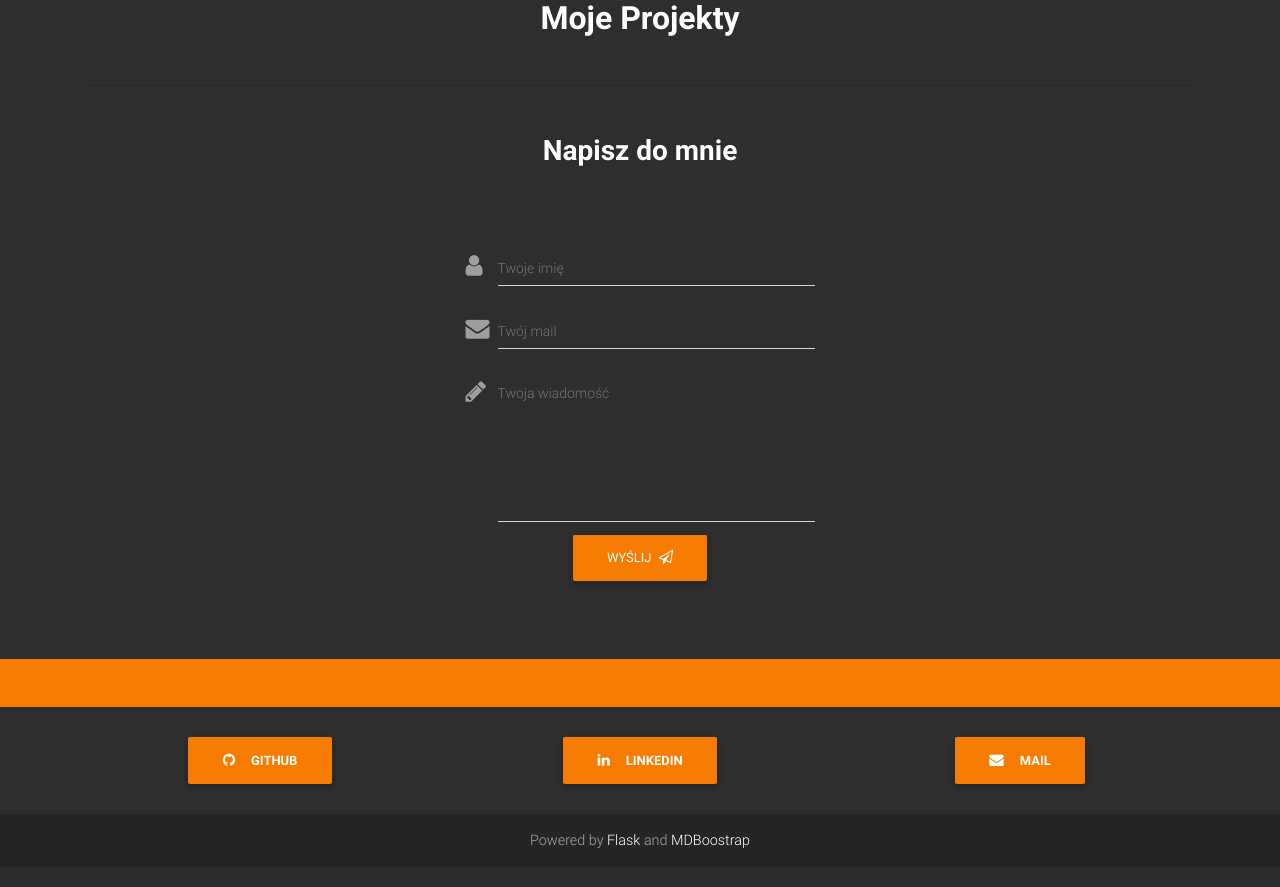
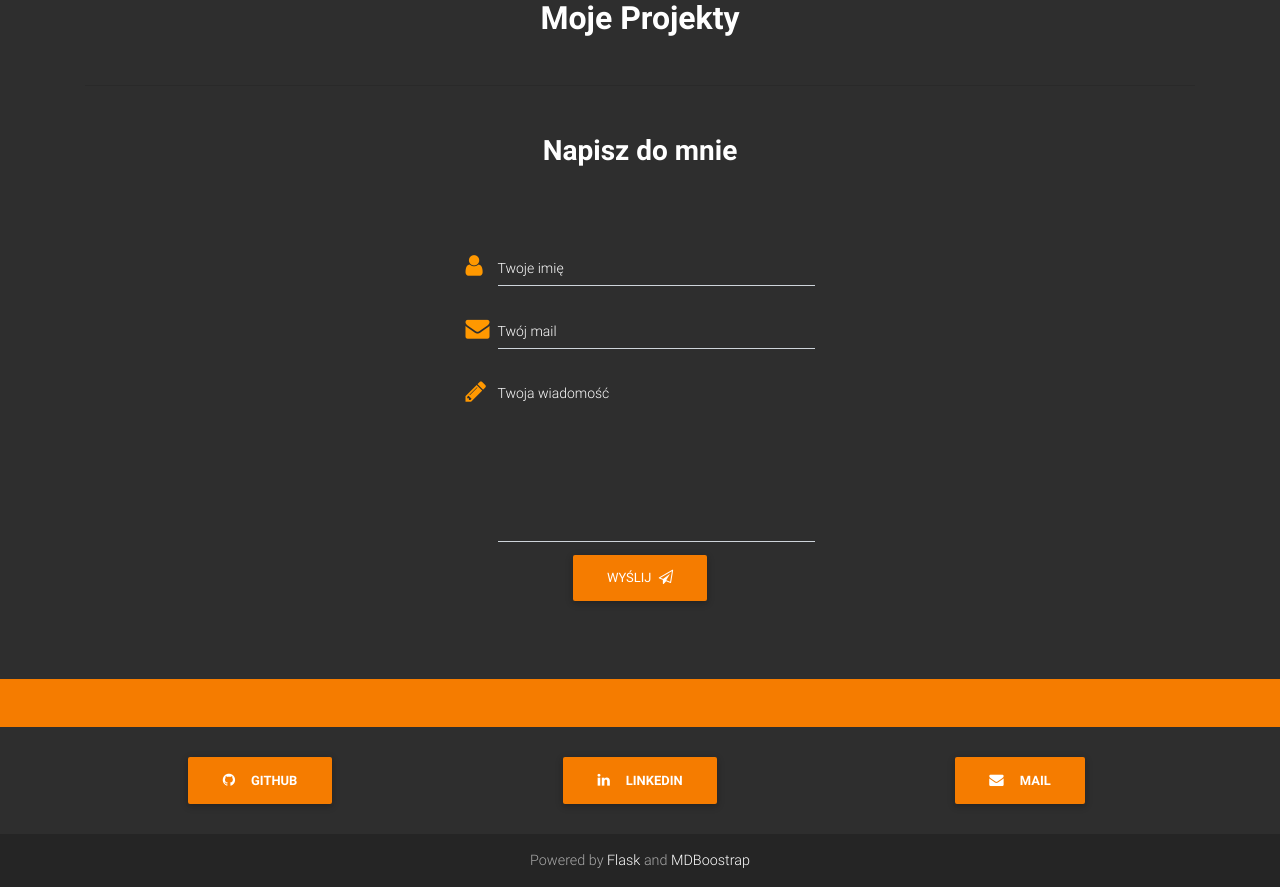
Before and after one commit to Kehashi91/Orange_rabbit, a Flask app: page / in a window 1280 px wide. Shown: the part 1312-2199 px from the top of the page. Before the commit the page ends 2160 px from the top, so only its background shows below. Run offline with Flask 2, Linux system fonts and the light colour scheme; data that the repository does not hold is empty; some libraries are stand-ins or nearby versions.

Commit message:
Forms, mail, and csv data inserts added

```diff
--- a/app/__init__.py
+++ b/app/__init__.py
@@ -2,9 +2,11 @@
 
 from flask import Flask
 from flask_sqlalchemy import SQLAlchemy
+from flask_mail import Mail
 from config import config
 
 db = SQLAlchemy()
+mail = Mail()
 
 def instantiate_app(config_name):
     app = Flask(__name__)
@@ -12,6 +14,7 @@ def instantiate_app(config_name):
 
     config[config_name].init_app(app)
     db.init_app(app)
+    mail.init_app(app)
 
 
     from .blogfolio import blogfolio as blogfolio_blueprint
--- /dev/null
+++ b/app/blogfolio/forms.py
@@ -0,0 +1,11 @@
+"""
+Contains all forms for blogfolio
+"""
+from flask_wtf import Form
+from wtforms import StringField, TextAreaField
+from wtforms.validators import DataRequired
+
+class ContactForm(Form):
+    name = StringField('name', validators=[DataRequired()])
+    mail = StringField('mail', validators=[DataRequired()])
+    msg = TextAreaField('msg', validators=[DataRequired()])
--- a/app/blogfolio/views.py
+++ b/app/blogfolio/views.py
@@ -2,17 +2,33 @@
 
 TODO: Once I have 5+ projects, add pagination to index."""
 
-from flask import render_template, request, abort
+from flask import render_template, request, abort, redirect, flash
 from flask_sqlalchemy import Pagination
 from sqlalchemy import or_, func
 from . import blogfolio
 from ..models import Post, Tags
+from .forms import ContactForm
+from .mail import send_email
 
-@blogfolio.route('/')
+@blogfolio.route('/', methods=["GET", "POST"])
 def index():
     """Home page, lists all projects"""
+
+    form = ContactForm()
     projects = Post.query.filter_by(post_type="project").all()
-    return render_template("index.html", projects=projects)
+
+    if form.validate_on_submit():
+        flash("Dzieki za wiadomość, {}!".format(form.name.data))
+        subject = "Wiadaomość od {} - mail {}".format(form.name.data, form.mail.data)
+        send_email(subject, form.msg.data)
+        # write message to backup file in case mail won't work
+        with open("messages.txt", "a") as file:
+            file.write("\n".join([subject, form.msg.data]))
+
+        return redirect("/")
+
+
+    return render_template("index.html", projects=projects, form=form)
 
 @blogfolio.route('/<project>')
 def show_project(project):
--- a/app/templates/index.html
+++ b/app/templates/index.html
@@ -2,7 +2,7 @@
 {% from "macros.html" import portfoliopost %}
 {% block main %}
 
-      <main class="text-white mt-4 pt-3">
+<main class="text-white mt-4 pt-3" xmlns="http://www.w3.org/1999/html">
          <div id="intro" class="view mb-5">
             <div class="full-bg-img d-flex align-items-center justify-content-center">
 
@@ -17,6 +17,23 @@
             </div>
          </div>
          <div class="container">
+
+                {% with messages = get_flashed_messages() %}
+
+      {% if messages %}
+
+        <ul>
+        {% for message in messages %}
+               <div class="alert alert-success text-center alert-dismissible fade show">{{ message }}
+             <button type="button" class="close" data-dismiss="alert" aria-label="Zamknij">
+    <span aria-hidden="true">&times;</span>
+                </div>
+  </button>
+        {% endfor %}
+        </ul>
+
+      {% endif %}
+    {% endwith %}
             <section id="strongpoints" class="text-center">
                <hr class="my-5">
                <div class="row">
@@ -49,22 +66,23 @@
             <section id="contact">
                <h3 class=" font-weight-bold text-center">Napisz do mnie</h3>
                <div class="row justify-content-center">
-                  <div class="col-lg-5 col-md-12">
-                     <form class="p-5">
+                  <div class="col-lg-5 col-md-12 white-text">
+                     <form action="" method="post" name="contact" class="p-5">
+                        {{ form.hidden_tag() }}
                         <div class="md-form form-sm">
-                           <i class="fa fa-user prefix grey-text"></i>
-                           <input type="text" id="form3" class="form-control">
-                           <label for="form3">Twoje imię</label>
+                           <i class="fa fa-user prefix orange-text"></i>
+                           {{ form.name(class="form-control white-text", id="form1") }}
+                           <label for="form1" class="text-white">Twoje imię</label>
                         </div>
                         <div class="md-form form-sm">
-                           <i class="fa fa-envelope prefix grey-text"></i>
-                           <input type="text" id="form2" class="form-control">
-                           <label for="form2">Twój mail</label>
+                           <i class="fa fa-envelope prefix orange-text"></i>
+                           {{ form.mail(class="form-control white-text", id="form2") }}
+                           <label for="form2" class="text-white">Twój mail</label>
                         </div>
                         <div class="md-form form-sm">
-                           <i class="fa fa-pencil prefix grey-text"></i>
-                           <textarea type="text" id="form8" class="md-textarea" style="height: 100px"></textarea>
-                           <label for="form8">Twoja wiadomość</label>
+                           <i class="fa fa-pencil prefix orange-text"></i>
+                           {{ form.msg(id="form3", class="md-textarea white-text", style="height: 120px") }}
+                           <label for="form3" class="text-white">Twoja wiadomość</label>
                         </div>
                         <div class="text-center">
                            <button class="btn orange darken-2">Wyślij <i class="fa fa-paper-plane-o ml-1"></i></button>
--- a/app/templates/layout.html
+++ b/app/templates/layout.html
@@ -10,6 +10,7 @@
 
       <link href="{{ url_for('static', filename='css/mdb.min.css') }}" rel="stylesheet">
       <link href="{{ url_for('static', filename='css/style.css') }}" rel="stylesheet">
+      <link rel="shortcut icon" href="{{ url_for('static', filename='media/favicon.ico') }}">
    </head>
    <body class="mdb-color elegant-color">
       <header>
--- a/app/templates/project.html
+++ b/app/templates/project.html
@@ -5,7 +5,9 @@
          <div class="container text-center">
                                                    <h1 class="mb-3"><strong>{{ project.name }}</strong></h1>
 
+{% if project.image %}
                    <img src="static/{{ project.image }}" class="img-fluid z-depth-1 mywelcome mt-2" width="600" alt="1">
+             {% endif %}
              <hr class="my-3 orange">
                          <div class="d-flex flex-row flex-wrap justify-content-between">
                              <div>
@@ -18,9 +20,11 @@
 
 
              <strong>{{ project.description|safe }}</strong>
-             <div class="justify-content-center align-items-center">
+             {% if project.post_type == "project" %}
+             <div class="justify-content-center align-items-center mt-2">
                                   <a href="https://github.com/Kehashi91//{{ project.name }}" class="btn btn-primary btn-md waves-effect waves-light btn-orange m-1 ">Zobacz projekt na Githubie</a>
          </div>
+             {% endif %}
              <hr class="my-3 orange">
              {{ project.description_body|safe }}
                      <p>{{ project.time_added }}</p>
--- a/requirements.txt
+++ b/requirements.txt
@@ -1,12 +1,15 @@
 alembic==0.9.8
+blinker==1.4
 certifi==2018.4.16
 chardet==3.0.4
 click==6.7
 cycler==0.10.0
 Flask==0.12.2
+Flask-Mail==0.9.1
 Flask-Migrate==2.1.1
 Flask-SQLAlchemy==2.3.2
 Flask-Testing==0.7.1
+Flask-WTF==0.14.2
 idna==2.7
 itsdangerous==0.24
 Jinja2==2.10
@@ -26,3 +29,4 @@ six==1.11.0
 SQLAlchemy==1.2.5
 urllib3==1.23
 Werkzeug==0.14.1
+WTForms==2.2.1
```
Also changed, not shown: app/blogfolio/mail.py (added, +16 -0 lines), config.py (+13 -0 lines), orabbit.py (+31 -3 lines), app/static/css/style.css (line endings or trailing spaces).
